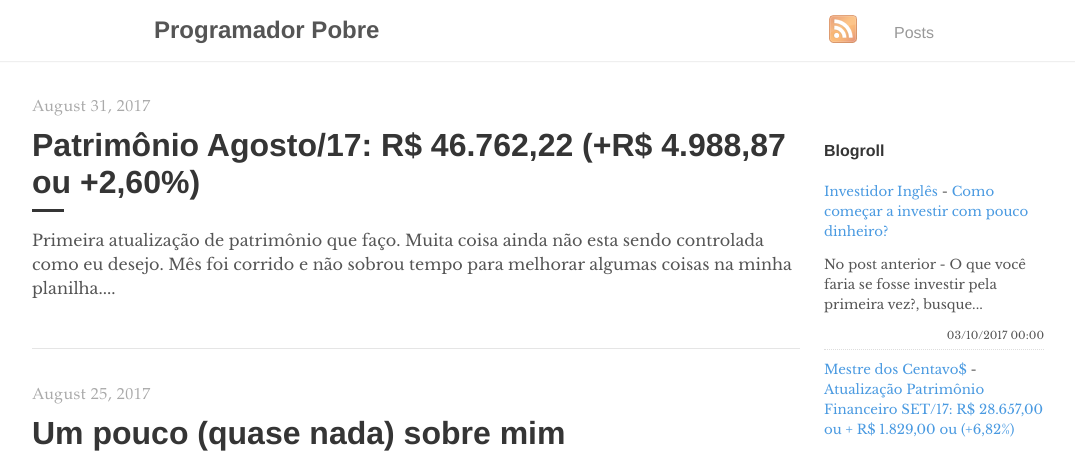
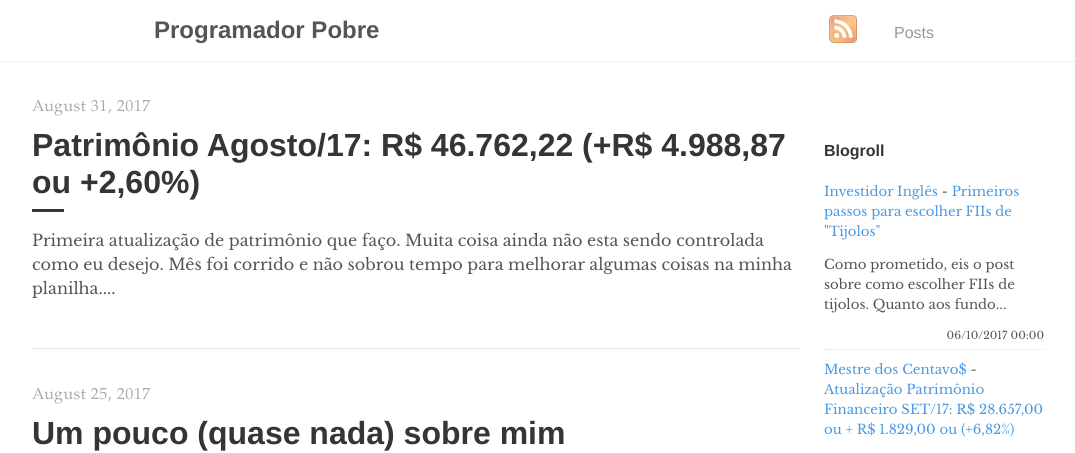
Before and after one commit to programadorpobre/programadorpobre.github.io, a Jekyll site: the page built from index.html, in a window 1280 px wide. Shown: the top 453 px of the page, without its empty margins (96-1171 px from the left). Built offline with Jekyll 4.4.1, drawn with Linux system fonts in a browser that asks for light colours; the list of posts is cut into pages by our own code; comment, search, counter and statistics services are not loaded.

Commit message:
[ci skip] travis #62

```diff
--- a/_includes/feed-entries.html
+++ b/_includes/feed-entries.html
@@ -1,7 +1,7 @@
 <div class="feed-entry">
-    <a class="feed-entry-site-name" href="http://investidoringles.blogspot.com/">Investidor Inglês</a> - <a class="feed-entry-title" href="http://investidoringles.blogspot.com/2017/10/como-comecar-a-investir-com-pouco-dinheiro.html">Como começar a investir com pouco dinheiro?</a>
-    <p class="feed-entry-summary">No post anterior - O que você faria se fosse investir pela primeira vez?, busque...</p>
-    <time datetime="2017-10-03T00:00:00.000-03:00">03/10/2017 00:00</time>
+    <a class="feed-entry-site-name" href="http://investidoringles.blogspot.com/">Investidor Inglês</a> - <a class="feed-entry-title" href="http://investidoringles.blogspot.com/2017/10/primeiros-passos-escolher-fii-de-tijolo.html">Primeiros passos para escolher FIIs de "Tijolos"</a>
+    <p class="feed-entry-summary">Como prometido, eis o post sobre como escolher FIIs de tijolos. Quanto aos fundo...</p>
+    <time datetime="2017-10-06T00:00:00.000-03:00">06/10/2017 00:00</time>
 </div>
 <div class="feed-entry">
     <a class="feed-entry-site-name" href="http://mestredoscentavos.blogspot.com/">Mestre dos Centavo$</a> - <a class="feed-entry-title" href="http://mestredoscentavos.blogspot.com/2017/10/atualizacao-patrimonio-financeiro-set17.html">Atualização Patrimônio Financeiro SET/17: R$ 28.657,00 ou + R$ 1.829,00 ou (+6,82%)</a>
```
